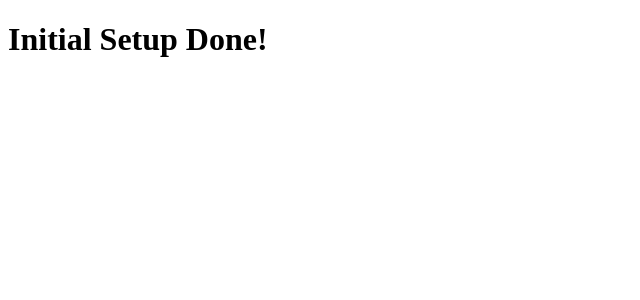
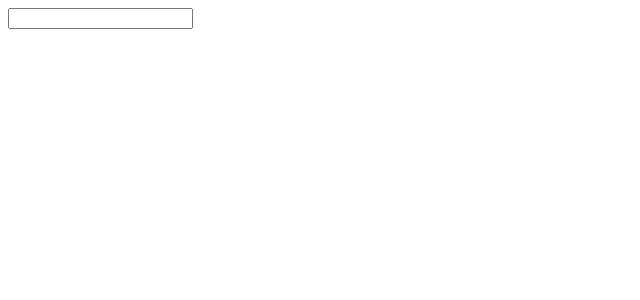
Before and after one commit to SANTO-PRO/picsjar, a React (Create React App) app: page / in a window 1280 px wide. Shown: the top 300 px of the page, without its empty margins (0-640 px from the left). Built offline with nearby package versions, Linux system fonts and the light colour scheme.

Commit message:
search Bar work

```diff
--- a/package.json
+++ b/package.json
@@ -6,6 +6,7 @@
     "@testing-library/jest-dom": "^5.16.5",
     "@testing-library/react": "^13.4.0",
     "@testing-library/user-event": "^13.5.0",
+    "axios": "^1.3.3",
     "react": "^18.2.0",
     "react-dom": "^18.2.0",
     "react-scripts": "5.0.1",
--- a/public/index.html
+++ b/public/index.html
@@ -24,7 +24,7 @@
       work correctly both with client-side routing and a non-root public URL.
       Learn how to configure a non-root public URL by running `npm run build`.
     -->
-		<title>Pics Jar</title>
+		<title>PICSJAR</title>
 	</head>
 	<body>
 		<noscript>You need to enable JavaScript to run this app.</noscript>
--- a/src/App.js
+++ b/src/App.js
@@ -1,7 +1,13 @@
+import SearchBar from './components/SearchBar';
+
 function App() {
+	const handleSubmit = (keyword) => {
+		console.log('Search with keyword', keyword);
+	};
+
 	return (
 		<div className="App">
-			<h1> Initial Setup Done!</h1>
+			<SearchBar onSubmit={handleSubmit} />
 		</div>
 	);
 }
--- /dev/null
+++ b/src/components/ImageList.js
@@ -0,0 +1,3 @@
+export default function ImageList() {
+	return <div>ImageList</div>;
+}
--- /dev/null
+++ b/src/components/ImageShow.js
@@ -0,0 +1,3 @@
+export default function ImageShow() {
+	return <div>ImageShow</div>;
+}
--- /dev/null
+++ b/src/components/SearchBar.js
@@ -0,0 +1,21 @@
+import { useState } from 'react';
+
+function SearchBar({ onSubmit }) {
+	const [inputValue, setinputValue] = useState();
+
+	const handleFormSubmit = (event) => {
+		event.preventDefault();
+
+		onSubmit(inputValue);
+	};
+
+	return (
+		<div>
+			<form onSubmit={handleFormSubmit}>
+				<input onChange={(e) => setinputValue(e.target.value)} />
+			</form>
+		</div>
+	);
+}
+
+export default SearchBar;
--- a/src/index.js
+++ b/src/index.js
@@ -11,7 +11,4 @@ root.render(
 	</React.StrictMode>,
 );
 
-// If you want to start measuring performance in your app, pass a function
-// to log results (for example: reportWebVitals(console.log))
-// or send to an analytics endpoint. Learn more: https://bit.ly/CRA-vitals
 reportWebVitals();
```
Also changed, not shown: src/api.js (added, +17 -0 lines), 1 other file (tests, documents, lock files or other folders).
